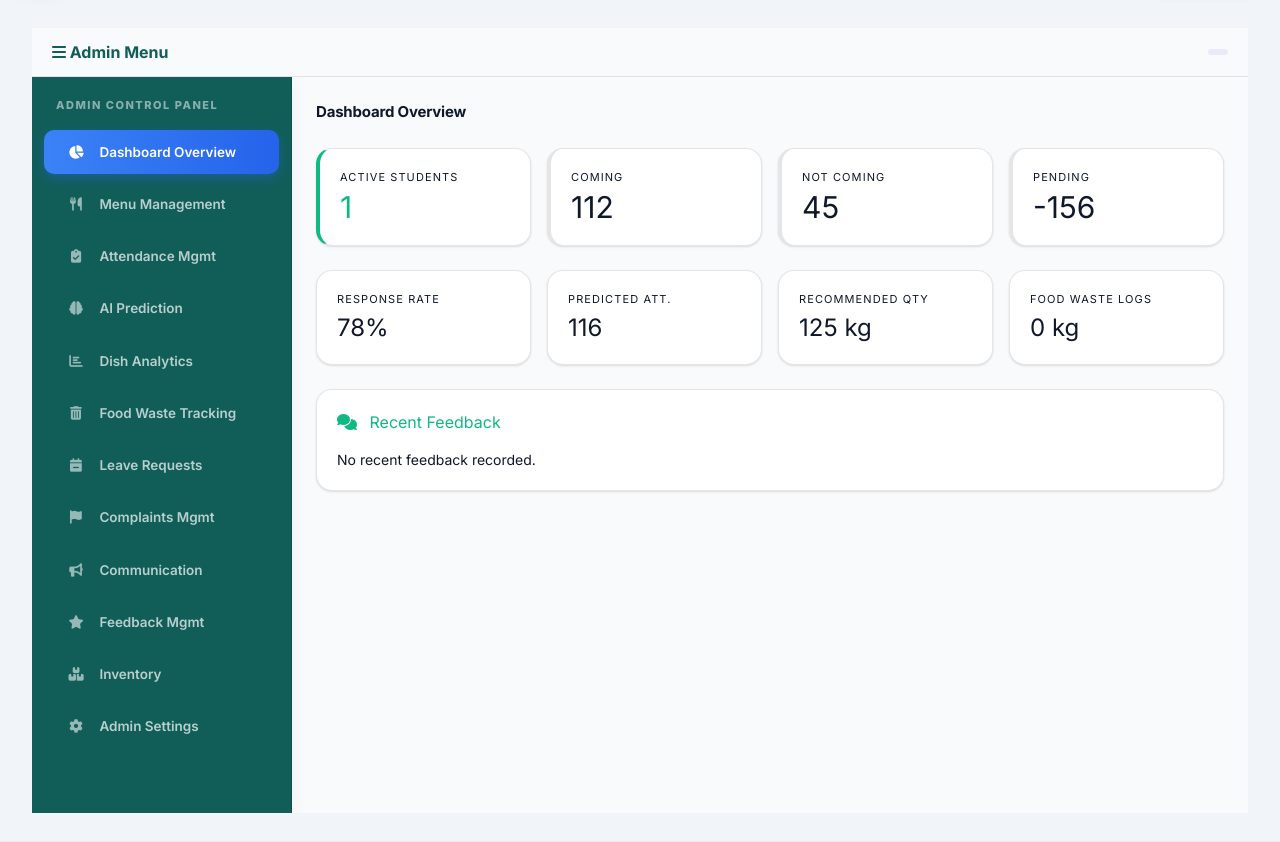
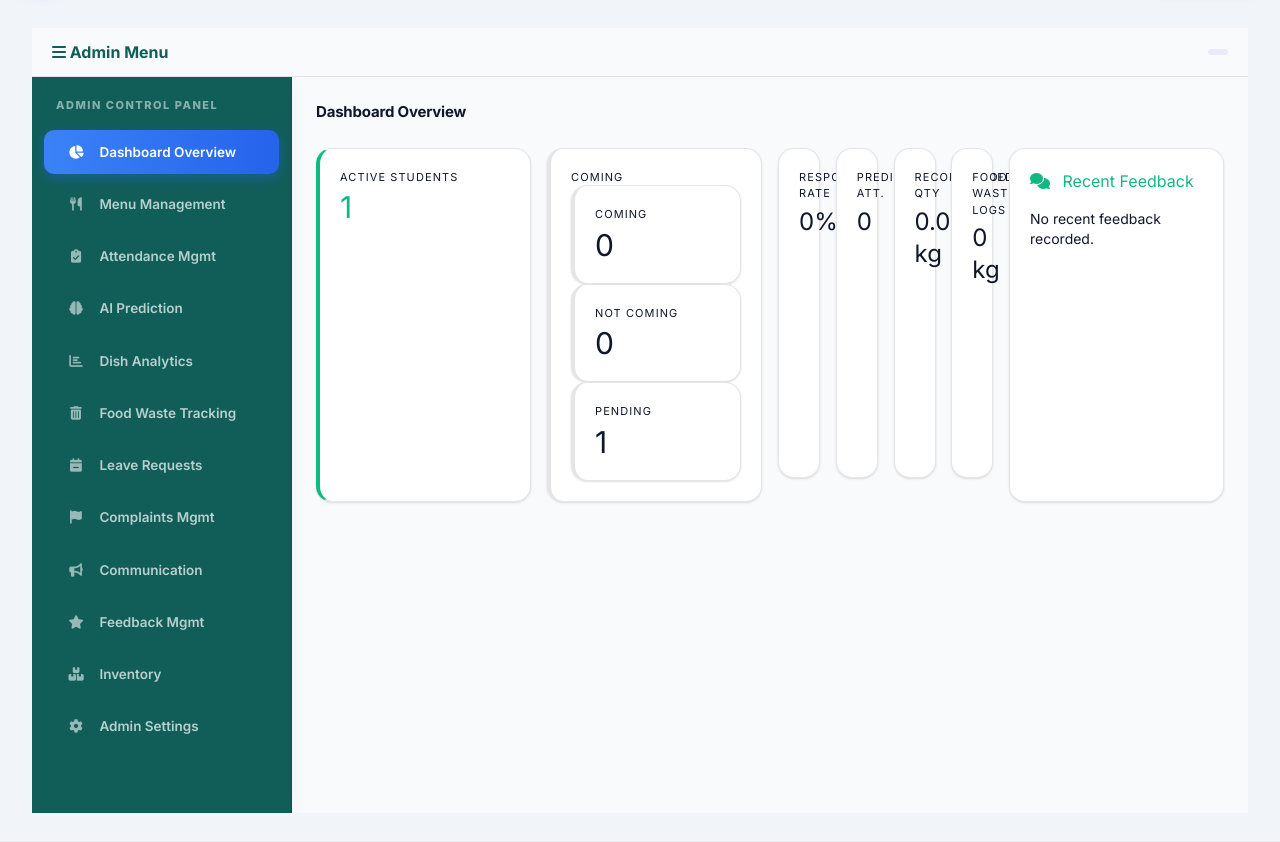
Before and after one commit to Akshaya-RBtech/p3, a Python web app: template templates/admin_dashboard.html in a window 1280 px wide. Shown: the part 64-906 px from the top of the page. Run offline with Jinja, Linux system fonts and the light colour scheme; the template is opened without the code that fills it: most values are stand-ins (such as "Sample title", 1, 10 or a date in 2020); some libraries are stand-ins or nearby versions.

Commit message:
Replace predefined admin metrics with live database counts

```diff
--- a/app.py
+++ b/app.py
@@ -461,7 +461,10 @@ def admin_dashboard():
     return render_template(
         'admin_dashboard.html',
         menus=menus,
+        menus=menus,
         total_students=User.query.filter_by(role='student').count(),
+        coming_count=sum(1 for v in Vote.query.filter(Vote.timestamp >= db.func.date('now')).all() if v.choice == 'Yes'),
+        not_coming_count=sum(1 for v in Vote.query.filter(Vote.timestamp >= db.func.date('now')).all() if v.choice == 'No'),
         no_votes=no_votes,
         consumption_logs=consumption_logs,
         unrecorded_menus=unrecorded_menus,
--- a/templates/admin_dashboard.html
+++ b/templates/admin_dashboard.html
@@ -97,30 +97,36 @@
                 <!-- Calculate from valid attendance logs-->
                 <div class="card p-5 border-l-4 border-success">
                     <div class="text-[11px] fw-700 uppercase tracking-widest text-muted">Coming</div>
-                    <div class="text-3xl fw-800 text-success mt-1">112</div>
+                <div class="card p-5 border-l-4 border-success">
+                    <div class="text-[11px] fw-700 uppercase tracking-widest text-muted">Coming</div>
+                    <div class="text-3xl fw-800 text-success mt-1">{{ coming_count|default(0) }}</div>
                 </div>
                 <div class="card p-5 border-l-4 border-danger">
                     <div class="text-[11px] fw-700 uppercase tracking-widest text-muted">Not Coming</div>
-                    <div class="text-3xl fw-800 text-danger mt-1">45</div>
+                    <div class="text-3xl fw-800 text-danger mt-1">{{ not_coming_count|default(0) }}</div>
                 </div>
                 <div class="card p-5 border-l-4 border-warning">
                     <div class="text-[11px] fw-700 uppercase tracking-widest text-muted">Pending</div>
-                    <div class="text-3xl fw-800 text-warning mt-1">{{ total_students - (112 + 45) }}</div>
+                    {% set pending = total_students - ((coming_count|default(0)) + (not_coming_count|default(0))) %}
+                    <div class="text-3xl fw-800 text-warning mt-1">{{ pending if pending > 0 else 0 }}</div>
                 </div>
             </div>
 
             <div class="grid grid-cols-2 md:grid-cols-4 gap-4 mb-6">
                 <div class="card p-5 border-t border-[var(--border)]">
                     <div class="text-[11px] fw-700 uppercase tracking-widest text-muted">Response Rate</div>
-                    <div class="text-2xl fw-800 text-primary mt-1">78%</div>
+                    {% set total_res = (coming_count|default(0)) + (not_coming_count|default(0)) %}
+                    {% set rr = ((total_res / total_students) * 100)|int if total_students > 0 else 0 %}
+                    <div class="text-2xl fw-800 text-primary mt-1">{{ rr }}%</div>
                 </div>
                 <div class="card p-5 border-t border-[var(--border)]">
                     <div class="text-[11px] fw-700 uppercase tracking-widest text-muted">Predicted Att.</div>
-                    <div class="text-2xl fw-800 text-success mt-1">116</div>
+                    {% set pred = (coming_count|default(0)) + ((pending if pending > 0 else 0) // 2) %}
+                    <div class="text-2xl fw-800 text-success mt-1">{{ pred }}</div>
                 </div>
                 <div class="card p-5 border-t border-[var(--border)]">
                     <div class="text-[11px] fw-700 uppercase tracking-widest text-muted">Recommended Qty</div>
-                    <div class="text-2xl fw-800 text-primary mt-1">125 kg</div>
+                    <div class="text-2xl fw-800 text-primary mt-1">{{ (pred * 0.8)|round(1) }} kg</div>
                 </div>
                 <div class="card p-5 border-t border-[var(--border)]">
                     <div class="text-[11px] fw-700 uppercase tracking-widest text-muted">Food Waste Logs</div>
@@ -391,10 +397,17 @@
         <div id="content-attendance" class="tab-content">
             <h2 class="section-title mb-6">Attendance Management</h2>
             <div class="grid grid-cols-4 gap-4 mb-4">
-                <div class="card p-3 text-center"><div class="fw-700 text-[10px] uppercase text-muted">Coming</div><div class="fw-800 text-lg text-success">112</div></div>
-                <div class="card p-3 text-center"><div class="fw-700 text-[10px] uppercase text-muted">Not Coming</div><div class="fw-800 text-lg text-danger">45</div></div>
-                <div class="card p-3 text-center"><div class="fw-700 text-[10px] uppercase text-muted">Pending</div><div class="fw-800 text-lg text-warning">23</div></div>
-                <div class="card p-3 text-center"><div class="fw-700 text-[10px] uppercase text-muted">Response Rate</div><div class="fw-800 text-lg text-primary">87%</div></div>
+                <div class="card p-3 text-center"><div class="fw-700 text-[10px] uppercase text-muted">Coming</div><div class="fw-800 text-lg text-success">{{ coming_count|default(0) }}</div></div>
+                <div class="card p-3 text-center"><div class="fw-700 text-[10px] uppercase text-muted">Not Coming</div><div class="fw-800 text-lg text-danger">{{ not_coming_count|default(0) }}</div></div>
+                <div class="card p-3 text-center"><div class="fw-700 text-[10px] uppercase text-muted">Pending</div>
+                    {% set pending = total_students - ((coming_count|default(0)) + (not_coming_count|default(0))) %}
+                    <div class="fw-800 text-lg text-warning">{{ pending if pending > 0 else 0 }}</div>
+                </div>
+                <div class="card p-3 text-center"><div class="fw-700 text-[10px] uppercase text-muted">Response Rate</div>
+                    {% set total_res = (coming_count|default(0)) + (not_coming_count|default(0)) %}
+                    {% set rr = ((total_res / total_students) * 100)|int if total_students > 0 else 0 %}
+                    <div class="fw-800 text-lg text-primary">{{ rr }}%</div>
+                </div>
             </div>
 
             <div class="mb-3 flex gap-2 flex-wrap">
```
